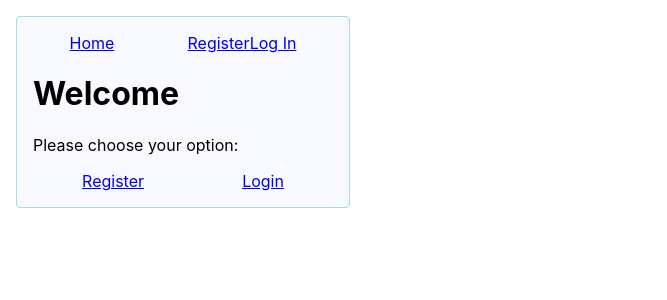
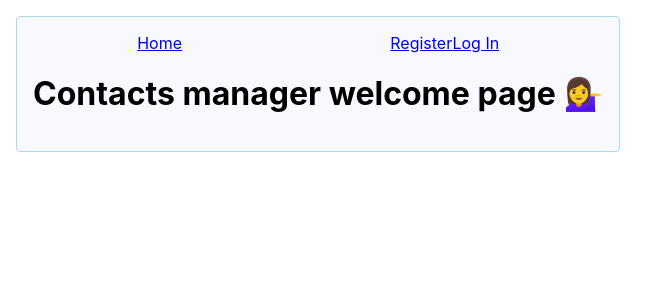
Before and after one commit to Andrew-Samoilov/goit-react-hw-08-phonebook, a React (Create React App) app: page / in a window 1280 px wide. Shown: the top 300 px of the page, without its empty margins (0-667 px from the left). Built offline with nearby package versions, Linux system fonts and the light colour scheme.

Commit message:
Log in / out routes

```diff
--- a/src/components/App.jsx
+++ b/src/components/App.jsx
@@ -1,5 +1,8 @@
-import { React } from 'react';
+import { React, useEffect } from 'react';
+import { useDispatch } from 'react-redux';
 import { Routes, Route } from "react-router-dom";
+import { useAuth } from '../hooks/useAuth';
+import { refreshUser } from '../redux/auth/operations';
 
 import css from './ContactForm.module.css'
 
@@ -8,22 +11,51 @@ import { RegisterPage } from "../pages/Register";
 import { LoginPage } from "../pages/Login";
 import { ContactsPage } from "../pages/Contacts";
 import { NavigateBar } from "./navigate/NavigateBar";
+import { PrivateRoute } from './PrivateRoute';
+import { RestrictedRoute } from './RestrictedRoute';
 
 // const Home = lazy(() => import('../pages/Home'));
 // const Register = lazy(() => import('../pages/Register'));
 
 export const App = () => {
-  return (
+  const dispatch = useDispatch();
+  const { isRefreshing } = useAuth();
+
+  useEffect(() => {
+    dispatch(refreshUser());
+  }, [dispatch]);
+
+  return isRefreshing ? (
+    <b>Refreshing user...</b>
+  ) : (
     <div className={css.mainDiv}>
-
         <NavigateBar />
 
         <Routes>
           <Route path="/" element={<HomePage />} />
           <Route index element={<HomePage />} />
-          <Route path="/register" element={<RegisterPage />} />
-          <Route path="/login" element={<LoginPage />} />
-          <Route path="/contacts" element={<ContactsPage />} />
+          {/* <Route path="/register" element={<RegisterPage />} /> */}
+          <Route
+            path="/register"
+            element={
+              <RestrictedRoute redirectTo="/contacts" component={<RegisterPage />} />
+            }
+          />
+
+          {/* <Route path="/login" element={<LoginPage />} /> */}
+          <Route
+            path="/login"
+            element={
+              <RestrictedRoute redirectTo="/contacts" component={<LoginPage />} />
+            }
+          />
+          {/* <Route path="/contacts" element={<ContactsPage />} /> */}
+          <Route
+            path="/contacts"
+            element={
+              <PrivateRoute redirectTo="/login" component={<ContactsPage />} />
+            }
+          />
         </Routes>
 
     </div>);
--- /dev/null
+++ b/src/components/PrivateRoute.js
@@ -0,0 +1,14 @@
+import { Navigate } from 'react-router-dom';
+import { useAuth } from '../hooks/useAuth';
+
+/**
+ * - If the route is private and the user is logged in, render the component
+ * - Otherwise render <Navigate> to redirectTo
+ */
+
+export const PrivateRoute = ({ component: Component, redirectTo = '/' }) => {
+    const { isLoggedIn, isRefreshing } = useAuth();
+    const shouldRedirect = !isLoggedIn && !isRefreshing;
+
+    return shouldRedirect ? <Navigate to={redirectTo} /> : Component;
+};
--- /dev/null
+++ b/src/components/RestrictedRoute.js
@@ -0,0 +1,13 @@
+import { useAuth } from '../hooks/useAuth';
+import { Navigate } from 'react-router-dom';
+
+/**
+ * - If the route is restricted and the user is logged in, render a <Navigate> to redirectTo
+ * - Otherwise render the component
+ */
+
+export const RestrictedRoute = ({ component: Component, redirectTo = '/' }) => {
+    const { isLoggedIn } = useAuth();
+
+    return isLoggedIn ? <Navigate to={redirectTo} /> : Component;
+};
--- a/src/pages/Home.jsx
+++ b/src/pages/Home.jsx
@@ -1,18 +1,11 @@
-import { NavLink } from "react-router-dom";
-import css from '../components/navigate/NavigateBar.module.css'
-
 export const HomePage = () => {
     return (
         <main>
 
-            <h1>Welcome</h1>
-            <p>Please choose your option:</p>
-
-            <nav className={css.nav}>
-                <NavLink to="/register">Register</NavLink>
-                <NavLink to="/login">Login</NavLink>
-            </nav>
-
+            <h1>Contacts manager welcome page{' '}
+                <span role="img" aria-label="Greeting icon">
+                    💁‍♀️
+                </span></h1>
         </main>
     );
 };
--- a/src/pages/Login.jsx
+++ b/src/pages/Login.jsx
@@ -17,7 +17,7 @@ export const LoginPage = () => {
 
     return (
         <main>
-            <h1>Login</h1>
+            <h1>Login page</h1>
             <form onSubmit={handleSubmit(onSubmit)}>
                 <input
                     {...register("email", {
```
